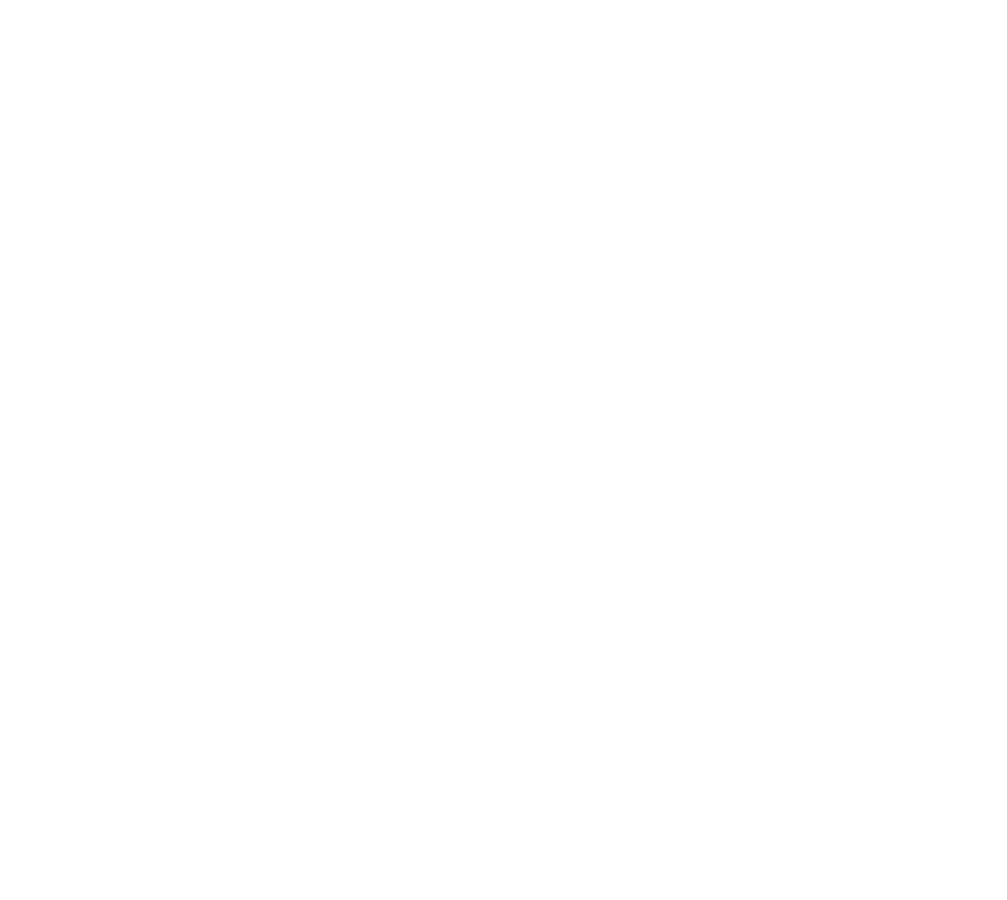
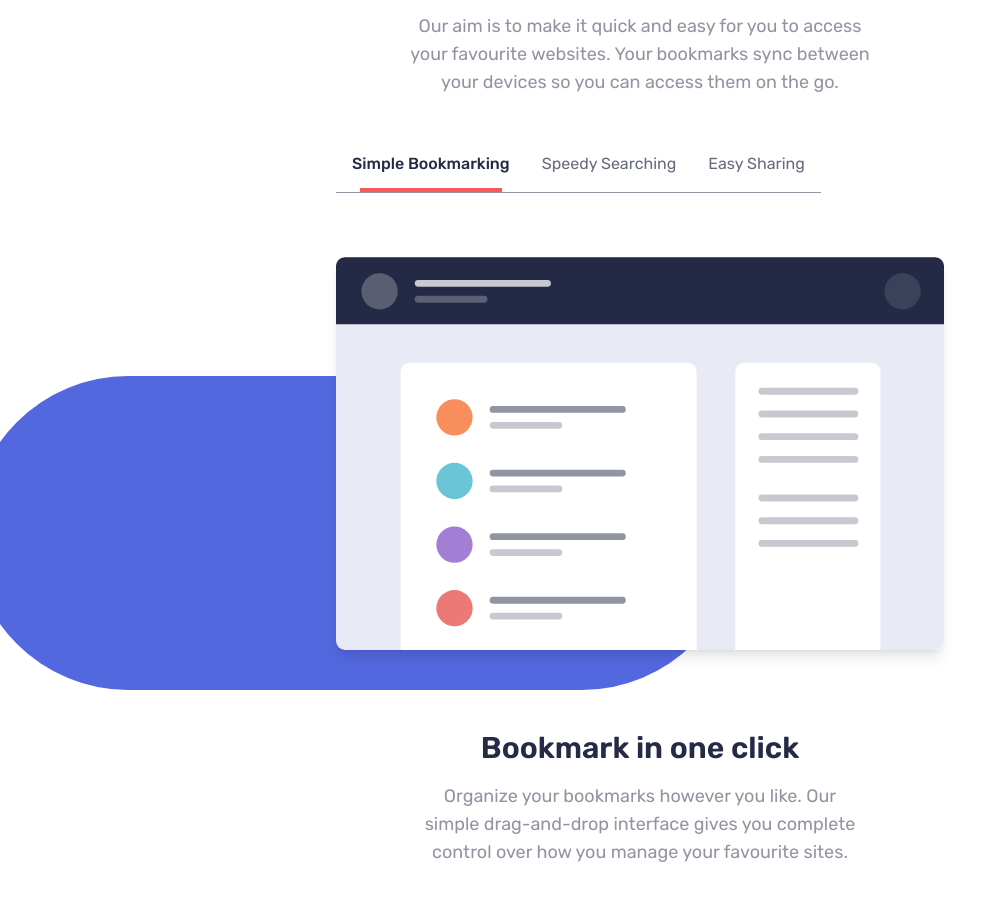
Before and after one commit to Biolater/Room-Homepage, a React (Vite) app: page / in a window 1280 px wide. Shown: the part 660-1560 px from the top of the page, without its empty margins (0-1007 px from the left). Built offline with nearby package versions, Linux system fonts and the light colour scheme.

Commit message:
Add Feature components: FeatureContent, FeatureTabs, and FeatureTabContent; introduce FEATURES constant for tab data

```diff
--- /dev/null
+++ b/src/components/Features/FeatureContent.tsx
@@ -0,0 +1,22 @@
+import { useState } from "react";
+import FeatureTabs from "./FeatureTabs";
+import { FEATURES } from "../../constants/constants";
+import FeatureTabContent from "./FeatureTabContent";
+const FeatureContent = () => {
+  const [activeTab, setActiveTab] = useState(1);
+  const [activeContent, setActiveContent] = useState(FEATURES[0]);
+
+  const handleSetActiveTab = (tab: number) => {
+    setActiveTab(tab);
+    setActiveContent(FEATURES[tab - 1]);
+  };
+
+  return (
+    <div className="container max-w-3xl flex flex-col gap-16">
+      <FeatureTabs activeTab={activeTab} setActiveTab={handleSetActiveTab} />
+      <FeatureTabContent activeContent={activeContent} />
+    </div>
+  );
+};
+
+export default FeatureContent;
--- /dev/null
+++ b/src/components/Features/FeatureTabContent.tsx
@@ -0,0 +1,91 @@
+import { FEATURES } from "../../constants/constants";
+import { motion, AnimatePresence } from "framer-motion";
+import { memo } from "react";
+
+interface FeatureTabContentProps {
+  activeContent: (typeof FEATURES)[number];
+}
+
+const FeatureTabContent = memo(({ activeContent }: FeatureTabContentProps) => {
+  const imageVariants = {
+    hidden: { x: -100, opacity: 0 },
+    visible: {
+      x: 0,
+      opacity: 1,
+      transition: {
+        duration: 0.5,
+        ease: "easeOut",
+      },
+    },
+    exit: { x: 100, opacity: 0 },
+  };
+
+  const contentVariants = {
+    hidden: { x: 100, opacity: 0 },
+    visible: {
+      x: 0,
+      opacity: 1,
+      transition: {
+        duration: 0.5,
+        ease: "easeOut",
+        delay: 0.2,
+      },
+    },
+    exit: { x: -100, opacity: 0 },
+  };
+
+  return (
+    <div
+      className="flex flex-col gap-20"
+      role="tabpanel"
+      aria-label={activeContent.tabTitle}
+    >
+      <AnimatePresence mode="wait">
+        <motion.div
+          key={activeContent.tabTitle}
+          className="relative"
+          variants={imageVariants}
+          initial="hidden"
+          animate="visible"
+          exit="exit"
+        >
+          <div
+            className="-z-10 w-[calc(100%+10rem)] h-[80%] -bottom-10 -left-[60%] bg-soft-blue rounded-full absolute"
+            aria-hidden="true"
+          />
+
+          <img
+            src={activeContent.image}
+            alt={activeContent.tabTitle}
+            className="w-full h-full object-cover rounded-lg shadow-lg"
+            loading="lazy"
+            width={800}
+            height={600}
+          />
+        </motion.div>
+      </AnimatePresence>
+
+      <AnimatePresence mode="wait">
+        <motion.div
+          key={`content-${activeContent.tabTitle}`}
+          className="flex flex-col gap-4 text-center max-w-2xl mx-auto"
+          variants={contentVariants}
+          initial="hidden"
+          animate="visible"
+          exit="exit"
+        >
+          <h3 className="text-2xl md:text-3xl font-semibold text-very-dark-blue">
+            {activeContent.tabTitle}
+          </h3>
+          <p className="text-grayish-blue text-balance text-lg">
+            {activeContent.tabDescription}
+          </p>
+        </motion.div>
+      </AnimatePresence>
+    </div>
+  );
+});
+
+FeatureTabContent.displayName = "FeatureTabContent";
+
+export default FeatureTabContent;
--- /dev/null
+++ b/src/components/Features/FeatureTabs.tsx
@@ -0,0 +1,46 @@
+import { AnimatePresence, motion } from "motion/react";
+import { FEATURES } from "../../constants/constants";
+import classNames from "classnames";
+
+interface FeatureTabsProps {
+  activeTab: number;
+  setActiveTab: (tab: number) => void;
+}
+
+const FeatureTabs = ({ activeTab, setActiveTab }: FeatureTabsProps) => {
+  return (
+    <div className="flex flex-col md:flex-row">
+      {FEATURES.map((feature) => (
+        <button
+          key={feature.id}
+          className={classNames(
+            "flex px-4 overflow-hidden last:border-b border-t md:border-b-1 md:border-t-0 border-grayish-blue flex-col gap-4 items-center"
+          )}
+          onClick={() => setActiveTab(feature.id)}
+        >
+          <h3
+            className={classNames("py-4 relative", {
+              "font-medium text-very-dark-blue": activeTab === feature.id,
+              "text-very-dark-blue/70": activeTab !== feature.id,
+            })}
+          >
+            {feature.tabLabel}
+            <AnimatePresence>
+              {activeTab === feature.id && (
+                <motion.div
+                  className="absolute overflow-hidden bottom-0 w-[90%] left-1/2 -translate-x-1/2 h-1 bg-soft-red"
+                  initial={{ opacity: 0, y: 10 }}
+                  animate={{ opacity: 1, y: 0 }}
+                  exit={{ opacity: 0, y: -10 }}
+                  transition={{ duration: 0.3 }}
+                ></motion.div>
+              )}
+            </AnimatePresence>
+          </h3>
+        </button>
+      ))}
+    </div>
+  );
+};
+
+export default FeatureTabs;
--- a/src/components/Features/index.tsx
+++ b/src/components/Features/index.tsx
@@ -1,9 +1,19 @@
+import FeatureContent from "./FeatureContent";
+
 const Features = () => {
   return (
-    <section className="features">
-      <div className="container">
-        <h2>Features</h2>
+    <section className="features mt-20">
+      <div className="container mb-10 max-w-3xl flex flex-col gap-2 items-center text-center">
+        <h2 className="text-2xl md:text-3xl font-semibold text-very-dark-blue">
+          Features
+        </h2>
+        <p className="text-grayish-blue md:text-lg text-balance">
+          Our aim is to make it quick and easy for you to access your favourite
+          websites. Your bookmarks sync between your devices so you can access
+          them on the go.
+        </p>
       </div>
+      <FeatureContent />
     </section>
   );
 };
--- a/src/components/Hero/index.tsx
+++ b/src/components/Hero/index.tsx
@@ -3,8 +3,8 @@
 
 const Hero = () => {
   return (
-    <section className="hero mt-10 overflow-hidden">
-      <div className="container flex flex-col-reverse md:flex-row md:items-center gap-12">
+    <section className="hero overflow-hidden">
+      <div className="container py-10 flex flex-col-reverse md:flex-row md:items-center gap-12">
         <div className="md:w-1/2 text-center md:text-start flex flex-col gap-6">
           <h1 className="text-3xl font-semibold text-very-dark-blue">
             A Simple Bookmark Manager
--- /dev/null
+++ b/src/constants/constants.ts
@@ -0,0 +1,27 @@
+import Bookmark from "../assets/images/illustration-features-tab-1.svg";
+import Search from "../assets/images/illustration-features-tab-2.svg";
+import Share from "../assets/images/illustration-features-tab-3.svg";
+
+export const FEATURES = [
+    {
+        id: 1,
+        tabLabel: "Simple Bookmarking",
+        tabTitle: "Bookmark in one click",
+        tabDescription: "Organize your bookmarks however you like. Our simple drag-and-drop interface gives you complete control over how you manage your favourite sites.",
+        image: Bookmark,
+    },
+    {
+        id: 2,
+        tabLabel: "Speedy Searching",
+        tabTitle: "Intelligent search",
+        tabDescription: "Our powerful search feature will help you find saved sites in no time at all. No need to trawl through all of your bookmarks.",
+        image: Search,
+    },
+    {
+        id: 3,
+        tabLabel: "Easy Sharing",
+        tabTitle: "Share your bookmarks",
+        tabDescription: "Easily share your bookmarks and collections with others. Create a shareable link that you can send at the click of a button.",
+        image: Share,
+    },
+]
```
